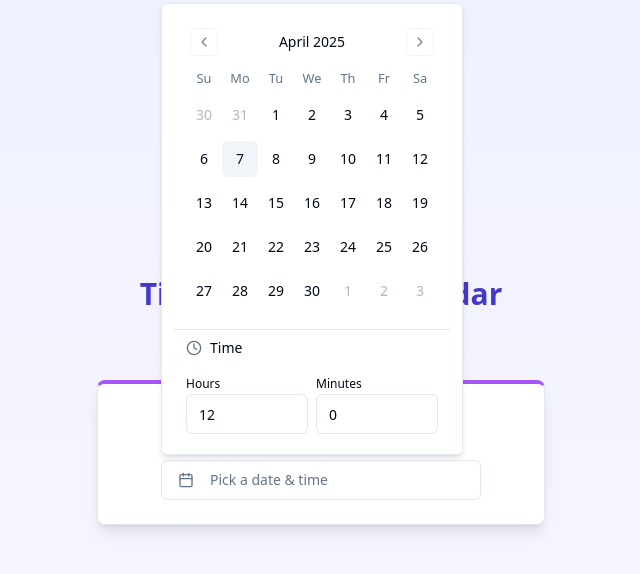
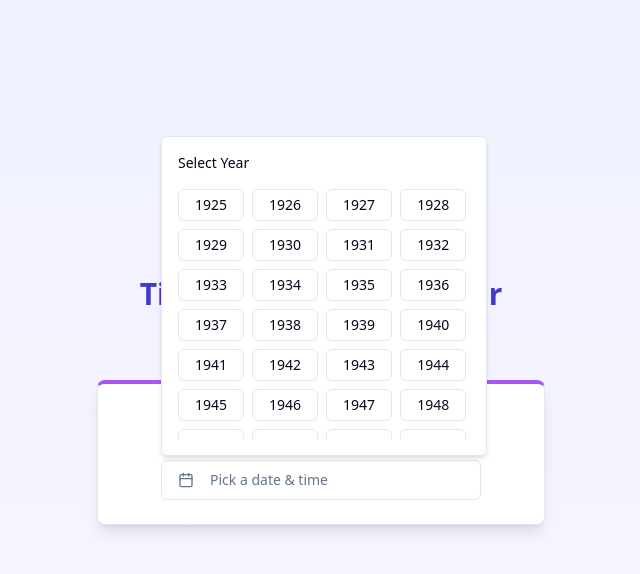
Before and after one commit to DorAvissar/time-traveling-calendar-wizard, a React (Vite) app: page / in a window 1280 px wide. Both pictures are taken after a click on the button "Pick a date & time". Shown: the top 574 px of the page, without its empty margins (319-959 px from the left). Built offline with nearby package versions, Linux system fonts and the light colour scheme.

Commit message:
Refactor: Implement date and time selection flow
Implement a selection flow for year, month, day, and time.

```diff
--- a/src/components/DateTimePicker.tsx
+++ b/src/components/DateTimePicker.tsx
@@ -2,7 +2,7 @@ import React, { useState } from "react";
 import { format } from "date-fns";
 import { Calendar } from "@/components/ui/calendar";
 import { Button } from "@/components/ui/button";
-import { Calendar as CalendarIcon } from "lucide-react";
+import { Calendar as CalendarIcon, ChevronLeft, ChevronRight } from "lucide-react";
 import {
   Popover,
   PopoverContent,
@@ -10,46 +10,93 @@ import {
 } from "@/components/ui/popover";
 import { cn } from "@/lib/utils";
 import TimeSelect from "./TimeSelect";
+import {
+  Select,
+  SelectContent,
+  SelectItem,
+  SelectTrigger,
+  SelectValue,
+} from "@/components/ui/select";
 
 interface DateTimePickerProps {
   date: Date | undefined;
   setDate: (date: Date | undefined) => void;
 }
 
+type SelectionStep = "year" | "month" | "day" | "time";
+
 const DateTimePicker = ({ date, setDate }: DateTimePickerProps) => {
-  const [isCalendarOpen, setIsCalendarOpen] = useState(false);
+  const [isOpen, setIsOpen] = useState(false);
+  const [currentStep, setCurrentStep] = useState<SelectionStep>("year");
+  const [tempDate, setTempDate] = useState<Date>(date || new Date());
 
-  const handleSelect = (selectedDate: Date | undefined) => {
+  const currentYear = new Date().getFullYear();
+  const years = Array.from({ length: 201 }, (_, i) => currentYear - 100 + i);
+
+  const months = [
+    "January", "February", "March", "April", "May", "June",
+    "July", "August", "September", "October", "November", "December"
+  ];
+
+  const handleYearSelect = (year: string) => {
+    const newDate = new Date(tempDate);
+    newDate.setFullYear(parseInt(year));
+    setTempDate(newDate);
+    setCurrentStep("month");
+  };
+
+  const handleMonthSelect = (month: string) => {
+    const monthIndex = months.findIndex(m => m === month);
+    const newDate = new Date(tempDate);
+    newDate.setMonth(monthIndex);
+    setTempDate(newDate);
+    setCurrentStep("day");
+  };
+
+  const handleDaySelect = (selectedDate: Date | undefined) => {
     if (selectedDate) {
-      // Keep the time from the current date if it exists
-      if (date) {
-        selectedDate.setHours(date.getHours());
-        selectedDate.setMinutes(date.getMinutes());
-      }
-      setDate(selectedDate);
-    } else {
-      setDate(undefined);
+      const newDate = new Date(tempDate);
+      newDate.setDate(selectedDate.getDate());
+      setTempDate(newDate);
+      setCurrentStep("time");
     }
   };
 
   const handleTimeChange = (hours: number, minutes: number) => {
-    if (date) {
-      const newDate = new Date(date);
+    const newDate = new Date(tempDate);
     newDate.setHours(hours);
     newDate.setMinutes(minutes);
-      setDate(newDate);
-    } else {
-      // If no date is selected, use today
-      const newDate = new Date();
-      newDate.setHours(hours);
-      newDate.setMinutes(minutes);
-      setDate(newDate);
+    setTempDate(newDate);
+  };
+
+  const handleApply = () => {
+    setDate(tempDate);
+    setIsOpen(false);
+    setCurrentStep("year");
+  };
+
+  const handleCancel = () => {
+    setIsOpen(false);
+    setCurrentStep("year");
+  };
+
+  const handleBack = () => {
+    switch (currentStep) {
+      case "month":
+        setCurrentStep("year");
+        break;
+      case "day":
+        setCurrentStep("month");
+        break;
+      case "time":
+        setCurrentStep("day");
+        break;
     }
   };
 
   return (
     <div className="flex flex-col space-y-2 w-full max-w-xs">
-      <Popover open={isCalendarOpen} onOpenChange={setIsCalendarOpen}>
+      <Popover open={isOpen} onOpenChange={setIsOpen}>
         <PopoverTrigger asChild>
           <Button
             variant="outline"
@@ -63,20 +110,86 @@ const DateTimePicker = ({ date, setDate }: DateTimePickerProps) => {
           </Button>
         </PopoverTrigger>
         <PopoverContent className="w-auto p-0" align="start">
-          <div className="p-3">
+          <div className="p-4 min-w-[320px]">
+            <div className="flex items-center justify-between mb-4">
+              <h3 className="text-sm font-medium">
+                {currentStep === "year" && "Select Year"}
+                {currentStep === "month" && "Select Month"}
+                {currentStep === "day" && "Select Day"}
+                {currentStep === "time" && "Select Time"}
+              </h3>
+              {currentStep !== "year" && (
+                <Button variant="ghost" size="sm" onClick={handleBack} className="h-8 w-8 p-0">
+                  <ChevronLeft className="h-4 w-4" />
+                </Button>
+              )}
+            </div>
+
+            {currentStep === "year" && (
+              <div className="grid grid-cols-4 gap-2 max-h-[250px] overflow-y-auto pr-1">
+                {years.map((year) => (
+                  <Button
+                    key={year}
+                    variant="outline"
+                    className={cn(
+                      "h-8",
+                      tempDate.getFullYear() === year && "bg-primary text-primary-foreground"
+                    )}
+                    onClick={() => handleYearSelect(year.toString())}
+                  >
+                    {year}
+                  </Button>
+                ))}
+              </div>
+            )}
+
+            {currentStep === "month" && (
+              <div className="grid grid-cols-2 gap-2">
+                {months.map((month) => (
+                  <Button
+                    key={month}
+                    variant="outline"
+                    className={cn(
+                      "h-8",
+                      tempDate.getMonth() === months.indexOf(month) &&
+                      "bg-primary text-primary-foreground"
+                    )}
+                    onClick={() => handleMonthSelect(month)}
+                  >
+                    {month}
+                  </Button>
+                ))}
+              </div>
+            )}
+
+            {currentStep === "day" && (
               <Calendar
                 mode="single"
-              selected={date}
-              onSelect={handleSelect}
+                month={tempDate}
+                selected={tempDate}
+                onSelect={handleDaySelect}
                 initialFocus
                 className={cn("pointer-events-auto")}
               />
-            <div className="px-3 py-2 border-t border-border mt-2">
+            )}
+
+            {currentStep === "time" && (
+              <div className="py-2">
                 <TimeSelect
-                date={date}
+                  date={tempDate}
                   onTimeChange={handleTimeChange}
                 />
+
+                <div className="flex justify-end space-x-2 mt-4">
+                  <Button variant="outline" size="sm" onClick={handleCancel}>
+                    Cancel
+                  </Button>
+                  <Button size="sm" onClick={handleApply}>
+                    Apply
+                  </Button>
                 </div>
+              </div>
+            )}
           </div>
         </PopoverContent>
       </Popover>
--- a/src/components/TimeSelect.tsx
+++ b/src/components/TimeSelect.tsx
@@ -3,7 +3,8 @@ import React, { useState, useEffect } from "react";
 import { Label } from "@/components/ui/label";
 import { Input } from "@/components/ui/input";
 import { cn } from "@/lib/utils";
-import { Clock } from "lucide-react";
+import { Clock, ChevronUp, ChevronDown } from "lucide-react";
+import { Button } from "@/components/ui/button";
 
 interface TimeSelectProps {
   date: Date | undefined;
@@ -20,6 +21,30 @@ const TimeSelect = ({ date, onTimeChange }: TimeSelectProps) => {
       setMinutes(date.getMinutes());
     }
   }, [date]);
+
+  const incrementHours = () => {
+    const newHours = (hours + 1) % 24;
+    setHours(newHours);
+    onTimeChange(newHours, minutes);
+  };
+
+  const decrementHours = () => {
+    const newHours = (hours - 1 + 24) % 24;
+    setHours(newHours);
+    onTimeChange(newHours, minutes);
+  };
+
+  const incrementMinutes = () => {
+    const newMinutes = (minutes + 1) % 60;
+    setMinutes(newMinutes);
+    onTimeChange(hours, newMinutes);
+  };
+
+  const decrementMinutes = () => {
+    const newMinutes = (minutes - 1 + 60) % 60;
+    setMinutes(newMinutes);
+    onTimeChange(hours, newMinutes);
+  };
 
   const handleHoursChange = (e: React.ChangeEvent<HTMLInputElement>) => {
     const newHours = parseInt(e.target.value);
@@ -38,39 +63,73 @@ const TimeSelect = ({ date, onTimeChange }: TimeSelectProps) => {
   };
 
   return (
-    <div className="flex flex-col space-y-2">
+    <div className="flex flex-col space-y-3">
       <div className="flex items-center mb-1">
         <Clock className="mr-2 h-4 w-4 text-muted-foreground" />
         <span className="text-sm font-medium">Time</span>
       </div>
-      <div className="grid grid-cols-2 gap-2">
-        <div>
-          <Label htmlFor="hours" className="text-xs">
-            Hours
-          </Label>
+
+      <div className="flex items-center justify-center space-x-4">
+        {/* Hours */}
+        <div className="flex flex-col items-center">
+          <Button
+            variant="ghost"
+            size="sm"
+            className="h-8 w-8 p-0"
+            onClick={incrementHours}
+          >
+            <ChevronUp className="h-4 w-4" />
+          </Button>
+
           <Input
-            id="hours"
-            type="number"
-            min={0}
-            max={23}
-            value={hours}
+            type="text"
+            value={hours.toString().padStart(2, '0')}
             onChange={handleHoursChange}
-            className={cn("w-full")}
+            className="w-14 text-center"
           />
+
+          <Button
+            variant="ghost"
+            size="sm"
+            className="h-8 w-8 p-0"
+            onClick={decrementHours}
+          >
+            <ChevronDown className="h-4 w-4" />
+          </Button>
+
+          <Label className="text-xs mt-1">Hours</Label>
         </div>
-        <div>
-          <Label htmlFor="minutes" className="text-xs">
-            Minutes
-          </Label>
+
+        <div className="text-xl font-bold">:</div>
+
+        {/* Minutes */}
+        <div className="flex flex-col items-center">
+          <Button
+            variant="ghost"
+            size="sm"
+            className="h-8 w-8 p-0"
+            onClick={incrementMinutes}
+          >
+            <ChevronUp className="h-4 w-4" />
+          </Button>
+
           <Input
-            id="minutes"
-            type="number"
-            min={0}
-            max={59}
-            value={minutes}
+            type="text"
+            value={minutes.toString().padStart(2, '0')}
             onChange={handleMinutesChange}
-            className={cn("w-full")}
+            className="w-14 text-center"
           />
+
+          <Button
+            variant="ghost"
+            size="sm"
+            className="h-8 w-8 p-0"
+            onClick={decrementMinutes}
+          >
+            <ChevronDown className="h-4 w-4" />
+          </Button>
+
+          <Label className="text-xs mt-1">Minutes</Label>
         </div>
       </div>
     </div>
```
Lines whose indentation alone changed are shown as unchanged.
